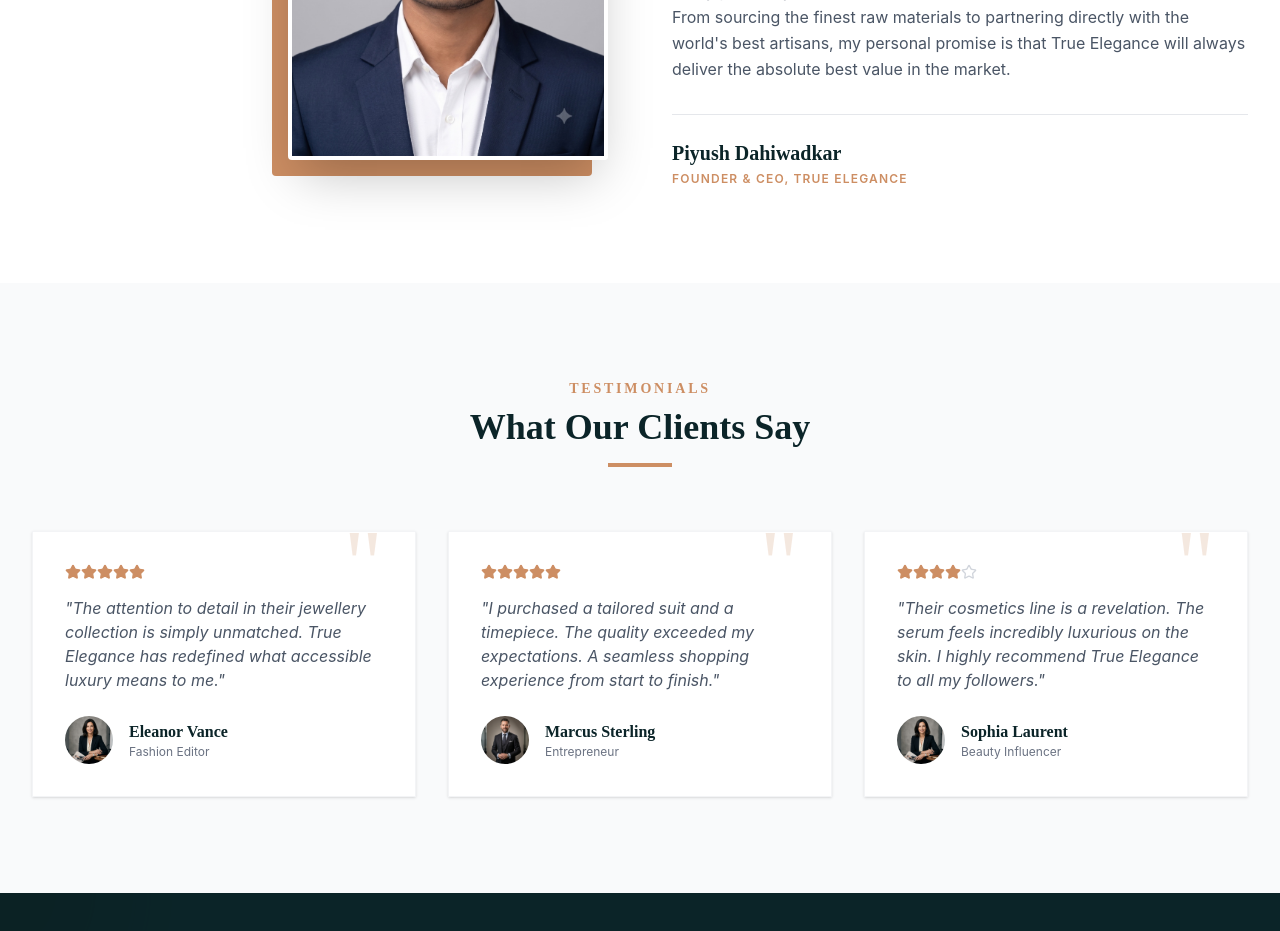
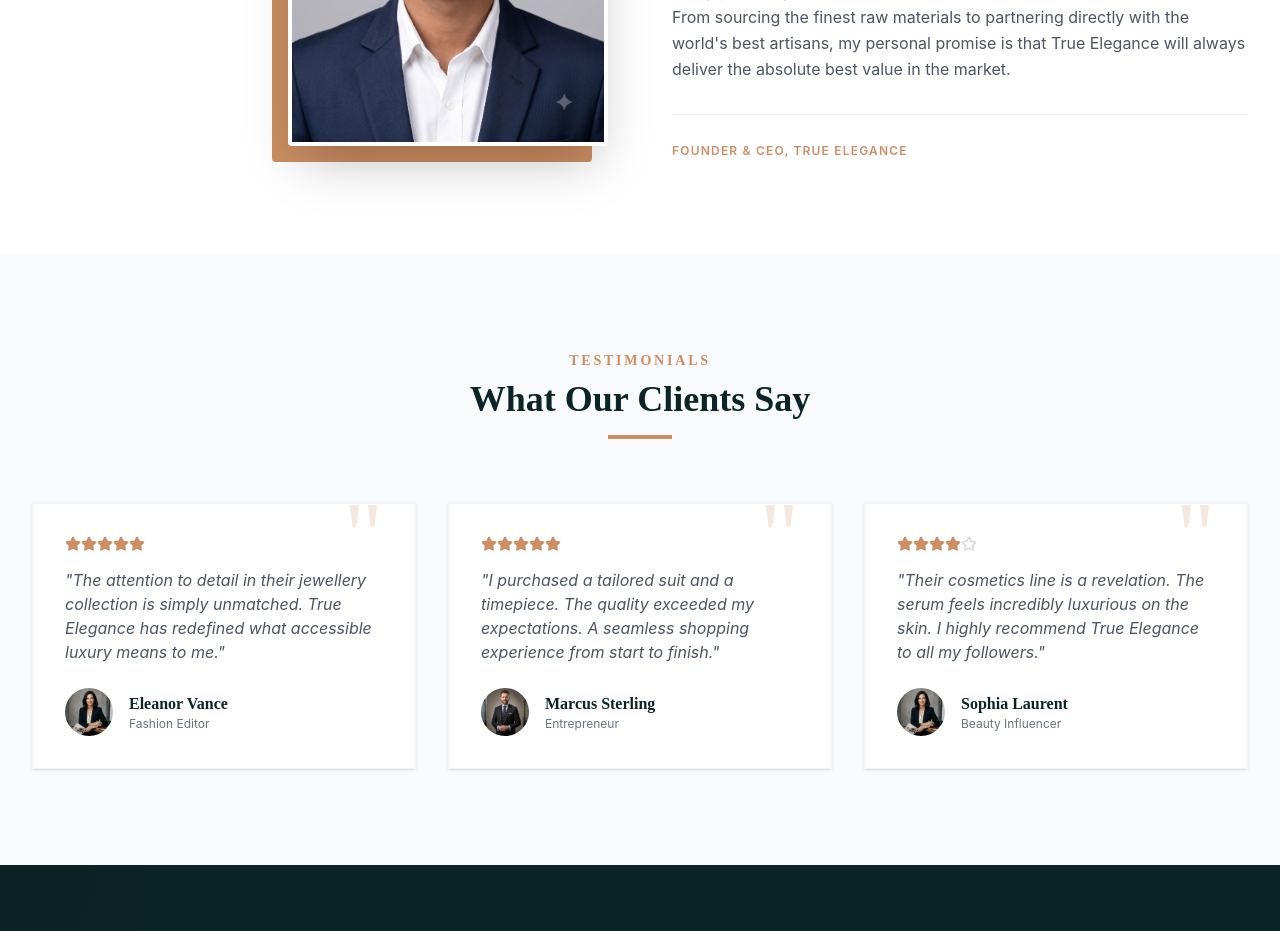
Before and after one commit to Piyush2627/TrueElegance, a React (Vite) app: page / in a window 1280 px wide. Shown: the part 5640-6571 px from the top of the page. Built offline with nearby package versions, Linux system fonts and the light colour scheme.

Commit message:
Update FounderSection to remove hardcoded name

```diff
--- a/src/components/FounderSection.tsx
+++ b/src/components/FounderSection.tsx
@@ -35,7 +35,6 @@ export default function FounderSection() {
                         </div>
 
                         <div className="mt-8 pt-6 border-t border-gray-200">
-              <p className="font-serif text-xl text-[#0B2428] font-bold">Piyush Dahiwadkar</p>
                             <p className="text-xs text-[#CD8E63] uppercase tracking-widest mt-1 font-semibold">Founder & CEO, True Elegance</p>
                         </div>
                     </div>
```
Lines whose indentation alone changed are shown as unchanged.
